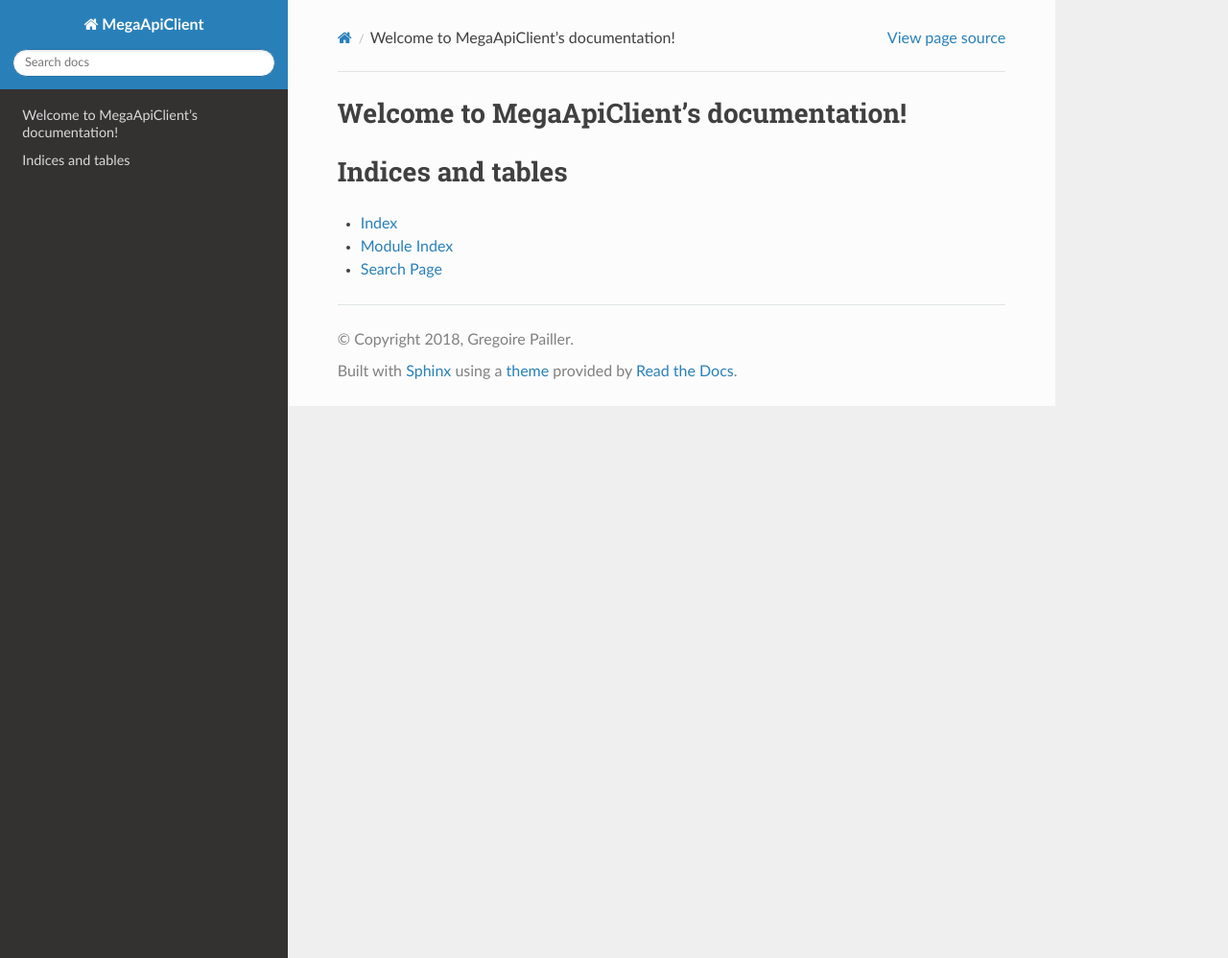
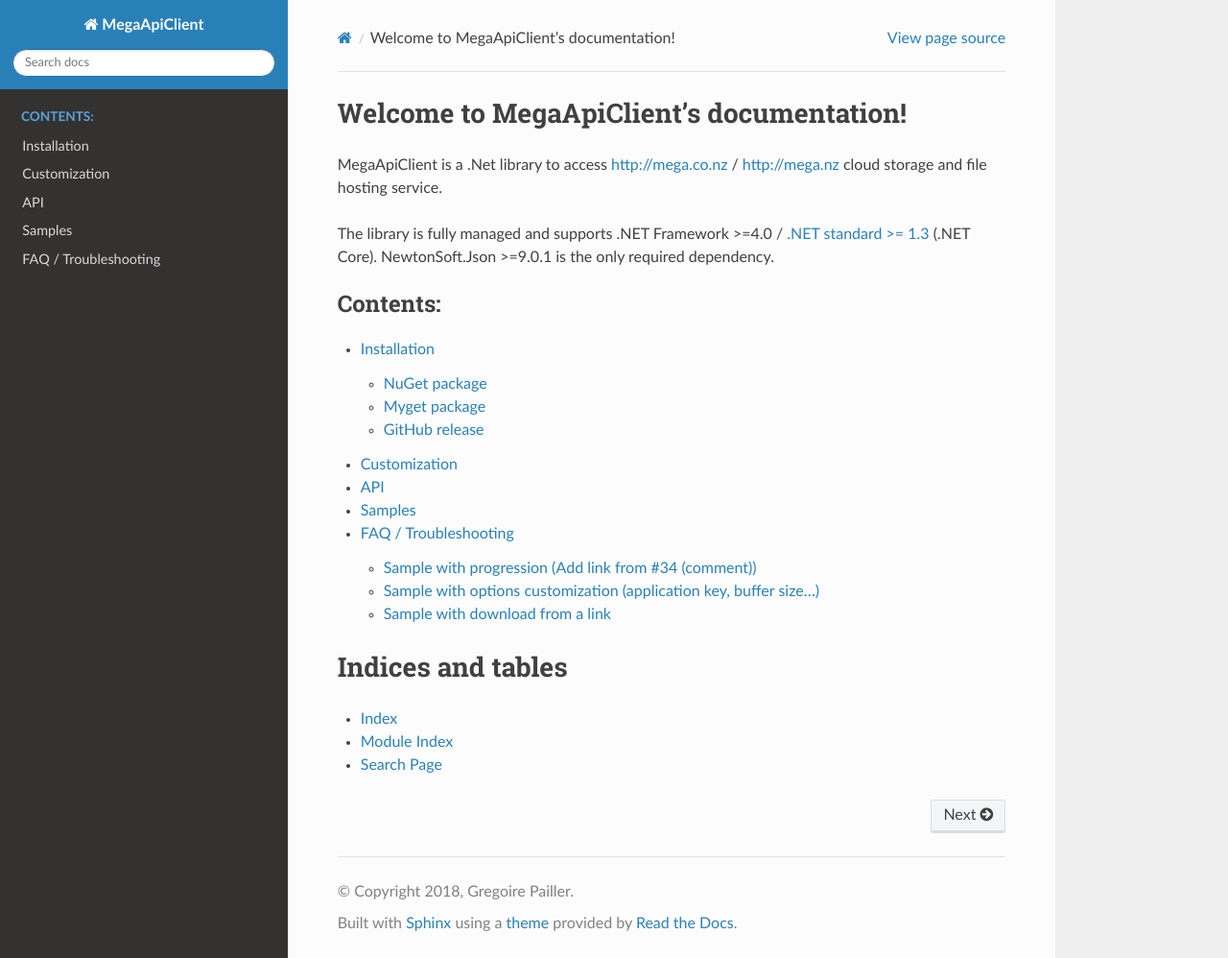
Before and after one commit to gpailler/MegaApiClient, a Sphinx documentation site: the page built from docs/index.rst, in a window 1280 px wide and 998 px high. Shown: the whole window at 96% size. Built offline with Sphinx 7.4.7 and the Read the Docs theme 2.0.0, drawn with Linux system fonts in a browser that asks for light colours.

Commit message:
Added sections and filled installation part

```diff
--- /dev/null
+++ b/docs/api.rst
@@ -0,0 +1,2 @@
+API
+===
--- /dev/null
+++ b/docs/customization.rst
@@ -0,0 +1,2 @@
+Customization
+=============
--- /dev/null
+++ b/docs/faq.rst
@@ -0,0 +1,16 @@
+FAQ / Troubleshooting
+=====================
+
+Sample with progression (Add link from #34 (comment))
+-----------------------------------------------------
+
+Sample with options customization (application key, buffer size...)
+-------------------------------------------------------------------
+
+Sample with download from a link
+--------------------------------
+
+Sample with download using a stream (#61 (comment))
+Comment about UWP app and Json serialization (#69)
+Proxy with authentication (#78)
+Download limit 5GB for free accounts (#73)
--- a/docs/index.rst
+++ b/docs/index.rst
@@ -1,16 +1,21 @@
-.. MegaApiClient documentation master file, created by
-   sphinx-quickstart on Tue Jan  9 12:30:15 2018.
-   You can adapt this file completely to your liking, but it should at least
-   contain the root `toctree` directive.
-
 Welcome to MegaApiClient's documentation!
 =========================================
+
+MegaApiClient is a .Net library to access `http://mega.co.nz <http://mega.co.nz>`_ / `http://mega.nz <http://mega.nz>`_ cloud storage and file hosting service.
+
+The library is fully managed and supports .NET Framework >=4.0 / `.NET standard >= 1.3 <https://docs.microsoft.com/en-us/dotnet/standard/net-standard>`_ (.NET Core).
+NewtonSoft.Json >=9.0.1 is the only required dependency.
+
 
 .. toctree::
    :maxdepth: 2
    :caption: Contents:
 
-
+   installation
+   customization
+   api
+   samples
+   faq
 
 Indices and tables
 ==================
--- /dev/null
+++ b/docs/installation.rst
@@ -0,0 +1,34 @@
+Installation
+============
+
+MegaApiClient is available as a NuGet package. You can download the latest version (or any legacy/development version) using one of the following way.
+
+
+NuGet package
+-------------
+Latest stable version is released on NuGet.
+
+.. image:: https://img.shields.io/nuget/v/MegaApiClient.svg
+    :target: https://www.nuget.org/packages/MegaApiClient/
+
+.. image:: https://img.shields.io/nuget/dt/MegaApiClient.svg
+    :target: https://www.nuget.org/packages/MegaApiClient/
+
+
+Myget package
+-------------
+All development/branches versions are released on MyGet.
+
+.. image:: https://img.shields.io/myget/megaapiclient/vpre/MegaApiClient.svg
+    :target: https://www.myget.org/feed/megaapiclient/package/nuget/MegaApiClient
+
+.. image:: https://img.shields.io/myget/megaapiclient/dt/MegaApiClient.svg
+    :target: https://www.myget.org/feed/megaapiclient/package/nuget/MegaApiClient
+
+
+GitHub release
+--------------
+NuGet published versions are also available on GitHub with changelog.
+
+.. image:: https://img.shields.io/github/downloads/gpailler/MegaApiClient/total.svg
+    :target: https://github.com/gpailler/MegaApiClient/releases
--- /dev/null
+++ b/docs/samples.rst
@@ -0,0 +1,2 @@
+Samples
+=======
```
